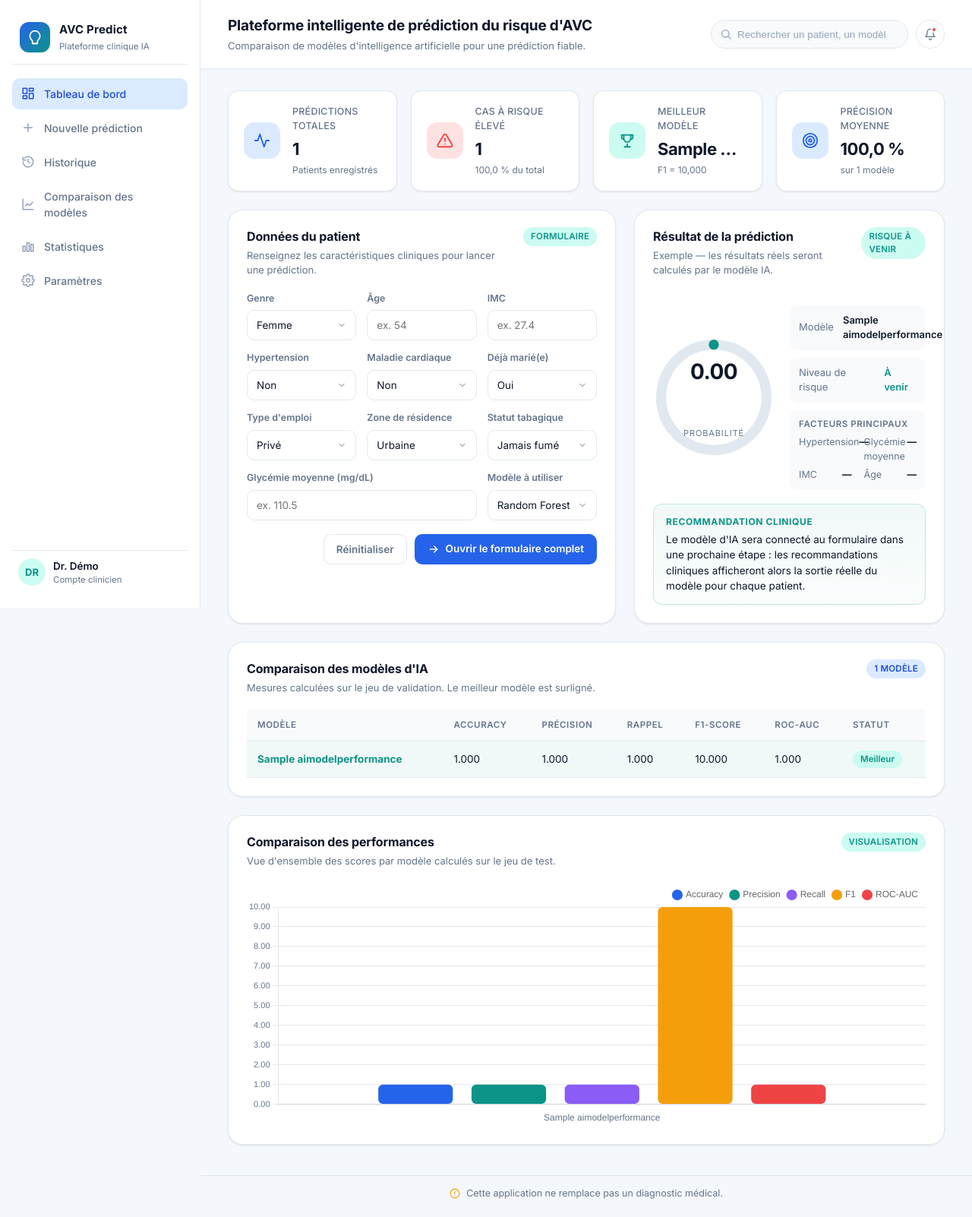
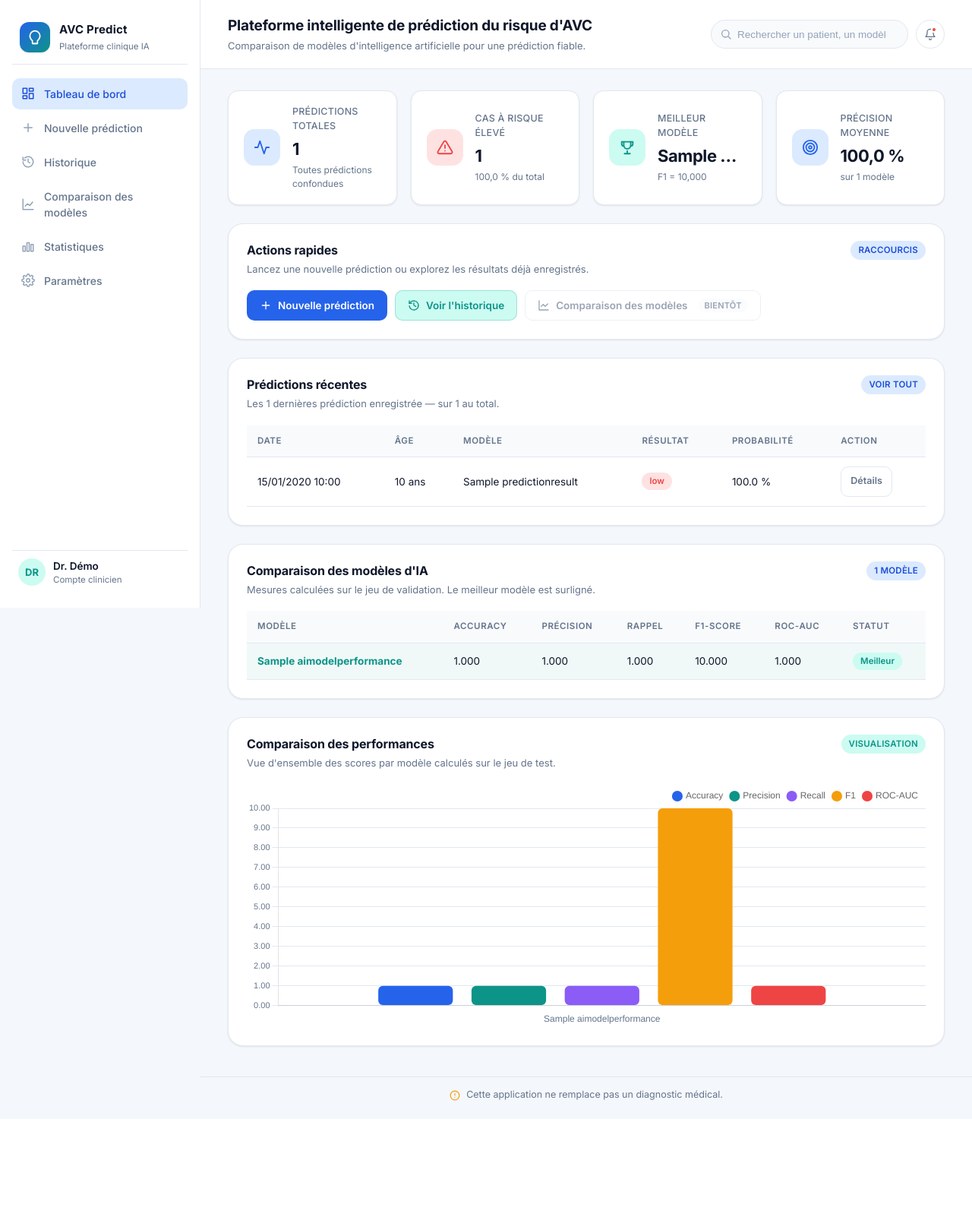
Before and after one commit to abderahmane-code/avc-prediction-platform, a Django app: page /dashboard/ in a window 1280 px wide. Shown: the whole page at 76% size. After the commit the page ends 1449 px from the top, so only its background shows below. Run offline with Django 5.2, Linux system fonts and the light colour scheme; tables that the repository leaves empty hold one stand-in row (values such as "Sample post").

Commit message:
feat(step9): fully dynamic dashboard - recent predictions + CTAs
* dashboard/views.py: dropped legacy 'sample_result' placeholder card.
  Added 'recent_predictions' (last 5 PredictionResult rows joined to
  PatientData) plus 'has_recent_predictions' / 'total_predictions' to
  the context. Stat-card text tweaked so 'Prédictions totales' delta
  reads 'Toutes prédictions confondues' once any rows exist.
* dashboard/templates/dashboard/dashboard.html: replaced the dummy
  patient-form/sample-result two-col preview with two new cards:
    - 'Actions rapides': three CTAs ('Nouvelle prédiction',
      'Voir l'historique', 'Comparaison des modèles' as a disabled
      'Bientôt' placeholder until that page lands).
    - 'Prédictions récentes': table of the 5 most recent predictions
      (Date / Âge / Modèle / Résultat badge / Probabilité / Détails
      link) plus an empty state ('Aucune prédiction enregistrée pour le
      moment.') and a 'Voir tout' chip linking to /historique/.
  The existing model-comparison table + Chart.js card are untouched —
  they were already DB-backed since Step 6 — but are now grouped with
  the new cards on a single dynamic dashboard.
* static/css/style.css: .btn--secondary (teal CTA), .cta-row layout,
  .chip--link / .chip--inline modifiers, and a disabled state for
  .btn--ghost.
* README.md §10: documents every dashboard data source, empty states,
  and the local verification flow.

Co-Authored-By: 24018 <24018@supnum.mr>

```diff
--- a/dashboard/templates/dashboard/dashboard.html
+++ b/dashboard/templates/dashboard/dashboard.html
@@ -27,164 +27,87 @@
     {% endfor %}
   </section>
 
-  <section class="two-col">
-    <article class="card" aria-labelledby="patient-form-title">
+  <section class="card cta-card" aria-labelledby="cta-title">
     <header class="card__header">
       <div>
-          <h2 id="patient-form-title" class="card__title">Données du patient</h2>
-          <p class="card__subtitle">Renseignez les caractéristiques cliniques pour lancer une prédiction.</p>
+        <h2 id="cta-title" class="card__title">Actions rapides</h2>
+        <p class="card__subtitle">Lancez une nouvelle prédiction ou explorez les résultats déjà enregistrés.</p>
       </div>
-        <span class="chip chip--teal">Formulaire</span>
+      <span class="chip chip--blue">Raccourcis</span>
     </header>
+    <div class="cta-row">
+      <a href="{% url 'prediction:new' %}" class="btn btn--primary">
+        <svg viewBox="0 0 24 24" fill="none" stroke="currentColor" stroke-width="2" stroke-linecap="round" stroke-linejoin="round" aria-hidden="true"><path d="M12 5v14"/><path d="M5 12h14"/></svg>
+        Nouvelle prédiction
+      </a>
+      <a href="{% url 'history' %}" class="btn btn--secondary">
+        <svg viewBox="0 0 24 24" fill="none" stroke="currentColor" stroke-width="2" stroke-linecap="round" stroke-linejoin="round" aria-hidden="true"><path d="M3 3v5h5"/><path d="M3.05 13A9 9 0 1 0 6 5.3L3 8"/><path d="M12 7v5l4 2"/></svg>
+        Voir l'historique
+      </a>
+      <button type="button" class="btn btn--ghost" disabled aria-disabled="true" title="Bientôt disponible">
+        <svg viewBox="0 0 24 24" fill="none" stroke="currentColor" stroke-width="2" stroke-linecap="round" stroke-linejoin="round" aria-hidden="true"><path d="M3 3v18h18"/><path d="M7 14l4-4 4 4 5-5"/></svg>
+        Comparaison des modèles
+        <span class="chip chip--muted chip--inline">Bientôt</span>
+      </button>
+    </div>
+  </section>
 
-      <form class="patient-form" onsubmit="event.preventDefault();" autocomplete="off">
-        <div class="form-row">
-          <label class="field">
-            <span>Genre</span>
-            <select name="gender">
-              <option>Femme</option>
-              <option>Homme</option>
-              <option>Autre</option>
-            </select>
-          </label>
-          <label class="field">
-            <span>Âge</span>
-            <input type="number" name="age" min="0" max="120" step="1" placeholder="ex. 54" />
-          </label>
-          <label class="field">
-            <span>IMC</span>
-            <input type="number" name="bmi" min="0" step="0.1" placeholder="ex. 27.4" />
-          </label>
-        </div>
-
-        <div class="form-row">
-          <label class="field">
-            <span>Hypertension</span>
-            <select name="hypertension">
-              <option value="0">Non</option>
-              <option value="1">Oui</option>
-            </select>
-          </label>
-          <label class="field">
-            <span>Maladie cardiaque</span>
-            <select name="heart_disease">
-              <option value="0">Non</option>
-              <option value="1">Oui</option>
-            </select>
-          </label>
-          <label class="field">
-            <span>Déjà marié(e)</span>
-            <select name="ever_married">
-              <option value="1">Oui</option>
-              <option value="0">Non</option>
-            </select>
-          </label>
-        </div>
-
-        <div class="form-row">
-          <label class="field">
-            <span>Type d'emploi</span>
-            <select name="work_type">
-              <option>Privé</option>
-              <option>Indépendant</option>
-              <option>Fonction publique</option>
-              <option>Enfant</option>
-              <option>Jamais travaillé</option>
-            </select>
-          </label>
-          <label class="field">
-            <span>Zone de résidence</span>
-            <select name="residence_type">
-              <option>Urbaine</option>
-              <option>Rurale</option>
-            </select>
-          </label>
-          <label class="field">
-            <span>Statut tabagique</span>
-            <select name="smoking_status">
-              <option>Jamais fumé</option>
-              <option>Ancien fumeur</option>
-              <option>Fumeur</option>
-              <option>Inconnu</option>
-            </select>
-          </label>
-        </div>
-
-        <div class="form-row">
-          <label class="field field--wide">
-            <span>Glycémie moyenne (mg/dL)</span>
-            <input type="number" name="avg_glucose_level" min="0" step="0.1" placeholder="ex. 110.5" />
-          </label>
-          <label class="field">
-            <span>Modèle à utiliser</span>
-            <select name="model">
-              <option>Random Forest</option>
-              <option>Gradient Boosting</option>
-              <option>Logistic Regression</option>
-              <option>SVM</option>
-              <option>KNN</option>
-            </select>
-          </label>
-        </div>
-
-        <div class="form-actions">
-          <button type="reset" class="btn btn--ghost">Réinitialiser</button>
-          <a href="{% url 'prediction:new' %}" class="btn btn--primary">
-            <svg viewBox="0 0 24 24" fill="none" stroke="currentColor" stroke-width="2" stroke-linecap="round" stroke-linejoin="round"><path d="M5 12h14"/><path d="m13 6 6 6-6 6"/></svg>
-            Ouvrir le formulaire complet
-          </a>
-        </div>
-      </form>
-    </article>
-
-    <article class="card card--risk card--risk-{{ sample_result.risk_level }}" aria-labelledby="result-title">
+  <section class="card" aria-labelledby="recent-title">
     <header class="card__header">
       <div>
-          <h2 id="result-title" class="card__title">Résultat de la prédiction</h2>
-          <p class="card__subtitle">Exemple — les résultats réels seront calculés par le modèle IA.</p>
+        <h2 id="recent-title" class="card__title">Prédictions récentes</h2>
+        {% if has_recent_predictions %}
+          <p class="card__subtitle">Les {{ recent_predictions|length }} dernière{{ recent_predictions|length|pluralize:"s,s" }} prédiction{{ recent_predictions|length|pluralize:",s" }} enregistrée{{ recent_predictions|length|pluralize:",s" }} — sur {{ total_predictions }} au total.</p>
+        {% else %}
+          <p class="card__subtitle">Aucune prédiction enregistrée pour le moment.</p>
+        {% endif %}
       </div>
-        <span class="chip chip--{{ sample_result.risk_level }}">Risque {{ sample_result.risk_label|lower }}</span>
+      {% if has_recent_predictions %}
+        <a href="{% url 'history' %}" class="chip chip--blue chip--link">Voir tout</a>
+      {% else %}
+        <span class="chip chip--muted">Vide</span>
+      {% endif %}
     </header>
-
-      <div class="risk-result">
-        <div class="risk-gauge" role="img" aria-label="Probabilité de risque d'AVC">
-          <svg viewBox="0 0 120 120" class="risk-gauge__svg">
-            <circle cx="60" cy="60" r="52" class="risk-gauge__track" />
-            <circle cx="60" cy="60" r="52" class="risk-gauge__value"
-                    style="stroke-dasharray: {{ sample_result.probability|floatformat:2|slice:'2:' }} 1000;"
-                    pathLength="100" />
-          </svg>
-          <div class="risk-gauge__text">
-            <div class="risk-gauge__percent">{{ sample_result.probability|floatformat:2 }}</div>
-            <div class="risk-gauge__label">Probabilité</div>
+    <div class="table-wrap">
+      <table class="models-table" aria-label="Prédictions récentes">
+        <thead>
+          <tr>
+            <th scope="col">Date</th>
+            <th scope="col">Âge</th>
+            <th scope="col">Modèle</th>
+            <th scope="col">Résultat</th>
+            <th scope="col">Probabilité</th>
+            <th scope="col" class="models-table__action">Action</th>
+          </tr>
+        </thead>
+        <tbody>
+          {% for r in recent_predictions %}
+            <tr>
+              <td>{{ r.created_at|date:"d/m/Y H:i" }}</td>
+              <td>{{ r.age|floatformat:"0" }} ans</td>
+              <td>{{ r.model_name }}</td>
+              <td>
+                {% if r.is_high %}
+                  <span class="badge badge--high">{{ r.risk_label }}</span>
+                {% else %}
+                  <span class="badge badge--low">{{ r.risk_label }}</span>
+                {% endif %}
+              </td>
+              <td>{{ r.probability_pct|floatformat:1 }} %</td>
+              <td class="models-table__action">
+                <a href="{% url 'prediction:detail' r.id %}" class="btn btn--ghost btn--sm">Détails</a>
+              </td>
+            </tr>
+          {% empty %}
+            <tr>
+              <td colspan="6" class="models-table__empty">
+                Aucune prédiction enregistrée pour le moment.
+              </td>
+            </tr>
+          {% endfor %}
+        </tbody>
+      </table>
     </div>
-        </div>
-
-        <div class="risk-summary">
-          <div class="risk-summary__line">
-            <span class="risk-summary__label">Modèle</span>
-            <span class="risk-summary__value">{{ sample_result.model }}</span>
-          </div>
-          <div class="risk-summary__line">
-            <span class="risk-summary__label">Niveau de risque</span>
-            <span class="risk-summary__value risk-summary__value--{{ sample_result.risk_level }}">{{ sample_result.risk_label }}</span>
-          </div>
-          <div class="risk-summary__contrib">
-            <div class="risk-summary__contrib-title">Facteurs principaux</div>
-            <ul class="risk-summary__contrib-list">
-              {% for name, value in sample_result.contributors %}
-                <li><span>{{ name }}</span><strong>{{ value }}</strong></li>
-              {% endfor %}
-            </ul>
-          </div>
-        </div>
-      </div>
-
-      <div class="recommendation">
-        <div class="recommendation__title">Recommandation clinique</div>
-        <p class="recommendation__text">{{ sample_result.recommendation }}</p>
-      </div>
-    </article>
   </section>
 
   <section class="card" aria-labelledby="models-table-title">
--- a/dashboard/views.py
+++ b/dashboard/views.py
@@ -1,15 +1,29 @@
+"""Dashboard view for the AVC prediction platform.
+
+Every metric on the dashboard is read from PostgreSQL:
+
+* :class:`PredictionResult` powers the ``Prédictions totales`` /
+  ``Cas à risque élevé`` stat cards and the ``Prédictions récentes`` table.
+* :class:`AIModelPerformance` powers the ``Meilleur modèle`` /
+  ``Précision moyenne`` stat cards, the comparison table, and the
+  Chart.js dataset.
+
+The page deliberately renders cleanly when either table is empty: stat
+cards fall back to ``—`` placeholders, the comparison table shows a
+``train_ai_models`` hint, the chart card swaps in an empty-state, and the
+recent-predictions table shows ``Aucune prédiction enregistrée pour le
+moment.``
+"""
+
 from django.db.models import Avg
 from django.shortcuts import render
 
 from ai_models.models import AIModelPerformance
-from prediction.models import PatientData, PredictionResult
+from prediction.models import PredictionResult
 
 
-PLACEHOLDER_RECOMMENDATION = (
-    "Le modèle d'IA sera connecté au formulaire dans une prochaine étape : "
-    "les recommandations cliniques afficheront alors la sortie réelle du "
-    "modèle pour chaque patient."
-)
+# Number of rows shown in the "Prédictions récentes" card.
+RECENT_PREDICTIONS_LIMIT = 5
 
 
 def _model_perf_payload(perf: AIModelPerformance) -> dict:
@@ -25,15 +39,24 @@ def _model_perf_payload(perf: AIModelPerformance) -> dict:
     }
 
 
+def _recent_prediction_payload(prediction: PredictionResult) -> dict:
+    """Build the per-row dict used by the ``Prédictions récentes`` card."""
+    patient = prediction.patient_data
+    proba_pct = max(0.0, min(1.0, prediction.risk_probability)) * 100
+    return {
+        "id": prediction.pk,
+        "created_at": prediction.created_at,
+        "age": patient.age,
+        "is_high": bool(prediction.prediction),
+        "risk_label": prediction.risk_label,
+        "probability": prediction.risk_probability,
+        "probability_pct": proba_pct,
+        "model_name": prediction.model_name,
+    }
+
+
 def dashboard(request):
-    """Render the main AVC prediction dashboard.
-
-    The model-comparison table, the "Meilleur modèle" / "Précision moyenne"
-    stat cards and the Chart.js dataset are all backed by the
-    :class:`AIModelPerformance` rows in PostgreSQL. When that table is empty
-    (e.g. before the very first ``manage.py train_ai_models`` run) every
-    metric falls back to a ``—`` placeholder and the page still renders.
-    """
+    """Render the main AVC prediction dashboard, fully backed by PostgreSQL."""
     perfs = list(
         AIModelPerformance.objects.all().order_by(
             "-is_best_model", "-f1_score", "model_name"
@@ -45,7 +68,7 @@ def dashboard(request):
     best_perf = next((p for p in perfs if p.is_best_model), None)
     avg_precision = AIModelPerformance.objects.aggregate(v=Avg("precision"))["v"]
 
-    total_predictions = PredictionResult.objects.count() or PatientData.objects.count()
+    total_predictions = PredictionResult.objects.count()
     high_risk_count = PredictionResult.objects.filter(prediction=True).count()
 
     if total_predictions:
@@ -75,7 +98,11 @@ def dashboard(request):
         {
             "label": "Prédictions totales",
             "value": f"{total_predictions:,}".replace(",", " "),
-            "delta": "Patients enregistrés" if total_predictions else "Aucune donnée pour le moment",
+            "delta": (
+                "Toutes prédictions confondues"
+                if total_predictions
+                else "Aucune donnée pour le moment"
+            ),
             "icon": "activity",
             "accent": "blue",
         },
@@ -102,26 +129,20 @@ def dashboard(request):
         },
     ]
 
-    sample_result = {
-        "risk_label": "À venir",
-        "risk_level": "low",
-        "probability": 0.0,
-        "model": best_label if has_models else "—",
-        "recommendation": PLACEHOLDER_RECOMMENDATION,
-        "contributors": [
-            ("Hypertension", "—"),
-            ("Glycémie moyenne", "—"),
-            ("IMC", "—"),
-            ("Âge", "—"),
-        ],
-    }
+    recent_qs = (
+        PredictionResult.objects.select_related("patient_data")
+        .order_by("-created_at")[:RECENT_PREDICTIONS_LIMIT]
+    )
+    recent_predictions = [_recent_prediction_payload(p) for p in recent_qs]
 
     context = {
         "page_title": "Tableau de bord",
         "active_nav": "dashboard",
         "stats": stats,
-        "sample_result": sample_result,
         "models_comparison": models_comparison,
         "has_models": has_models,
+        "recent_predictions": recent_predictions,
+        "has_recent_predictions": bool(recent_predictions),
+        "total_predictions": total_predictions,
     }
     return render(request, "dashboard/dashboard.html", context)
--- a/static/css/style.css
+++ b/static/css/style.css
@@ -485,6 +485,45 @@ svg { width: 1em; height: 1em; }
 
 .btn--ghost { background: transparent; color: var(--color-text-muted); border-color: var(--color-border); }
 .btn--ghost:hover { background: var(--color-surface-muted); color: var(--color-text); }
+.btn--ghost[disabled],
+.btn--ghost[aria-disabled="true"] {
+  opacity: 0.65;
+  cursor: not-allowed;
+  background: transparent;
+  color: var(--color-text-muted);
+}
+
+.btn--secondary {
+  background: var(--color-teal-soft);
+  color: var(--color-teal);
+  border-color: rgba(13, 148, 136, 0.25);
+}
+.btn--secondary:hover {
+  background: rgba(13, 148, 136, 0.18);
+  color: var(--color-teal);
+}
+
+/* ---------- CTA card ---------- */
+
+.cta-row {
+  display: flex;
+  flex-wrap: wrap;
+  gap: 10px;
+  align-items: center;
+}
+.cta-row .btn { flex: 0 0 auto; }
+
+.chip--link {
+  text-decoration: none;
+  cursor: pointer;
+}
+.chip--link:hover { filter: brightness(0.97); }
+
+.chip--inline {
+  margin-left: 6px;
+  font-size: 11px;
+  padding: 2px 8px;
+}
 
 /* ---------- Risk result ---------- */
 
```
Also changed, not shown: README.md. Lines whose indentation alone changed are shown as unchanged.
